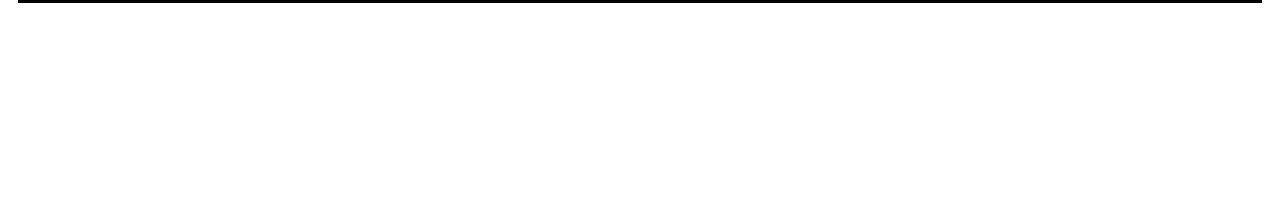
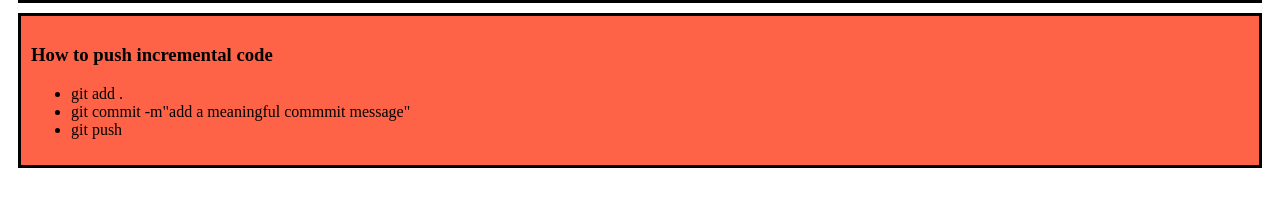
Before and after one commit to khairul1611/my-second-github-repo, a plain HTML site: page index.html in a window 1280 px wide. Shown: the part 597-800 px from the top of the page. Drawn offline with Linux system fonts and the light colour scheme.

Commit message:
command for pushing commit

```diff
--- a/index.html
+++ b/index.html
@@ -24,6 +24,14 @@
         <h1>Third Blog Website</h1>
         <p>Lorem ipsum dolor sit amet consectetur adipisicing elit. Dolorum, blanditiis!</p>
     </div>
+    <div>
+        <h3>How to push incremental code</h3>
+        <ul>
+            <li>git add .</li>
+            <li>git commit -m"add a meaningful commmit message"</li>
+            <li>git push</li>
+        </ul>
+    </div>
 
 </body>
 </html>
```
